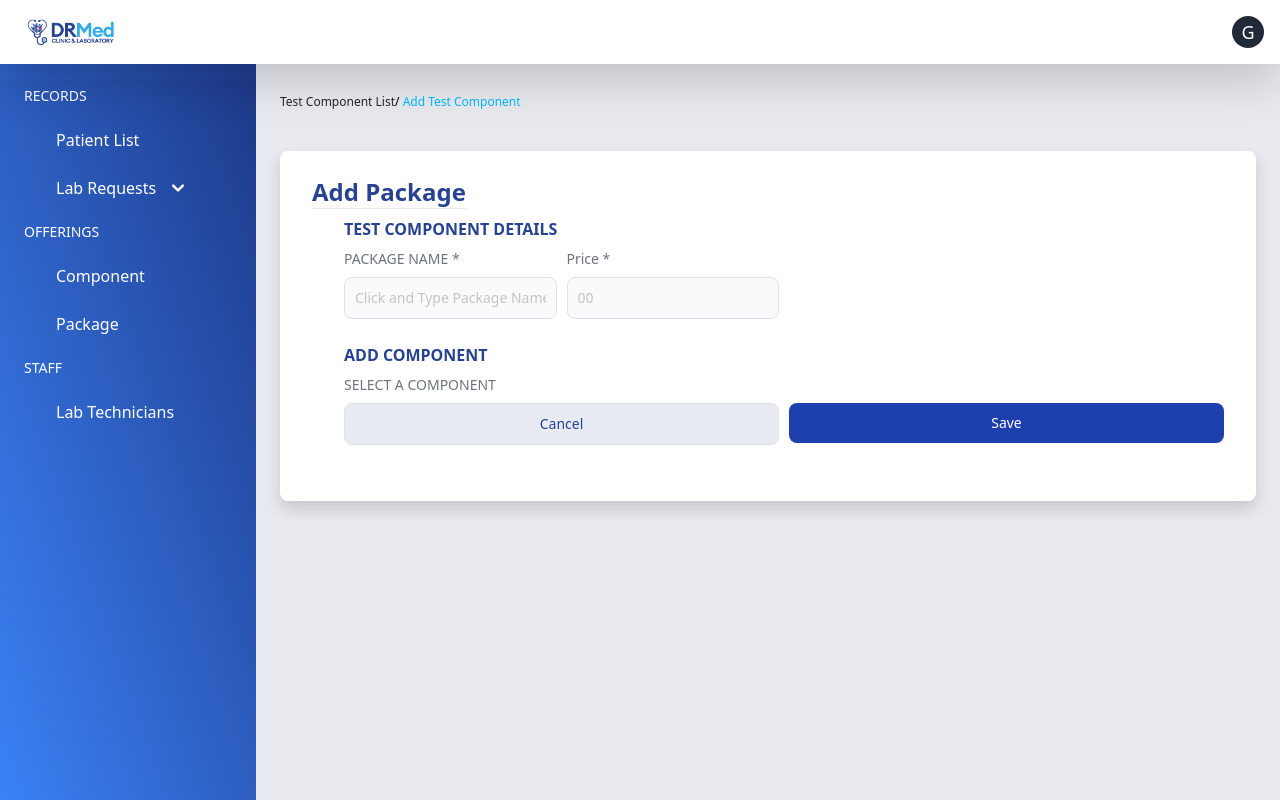
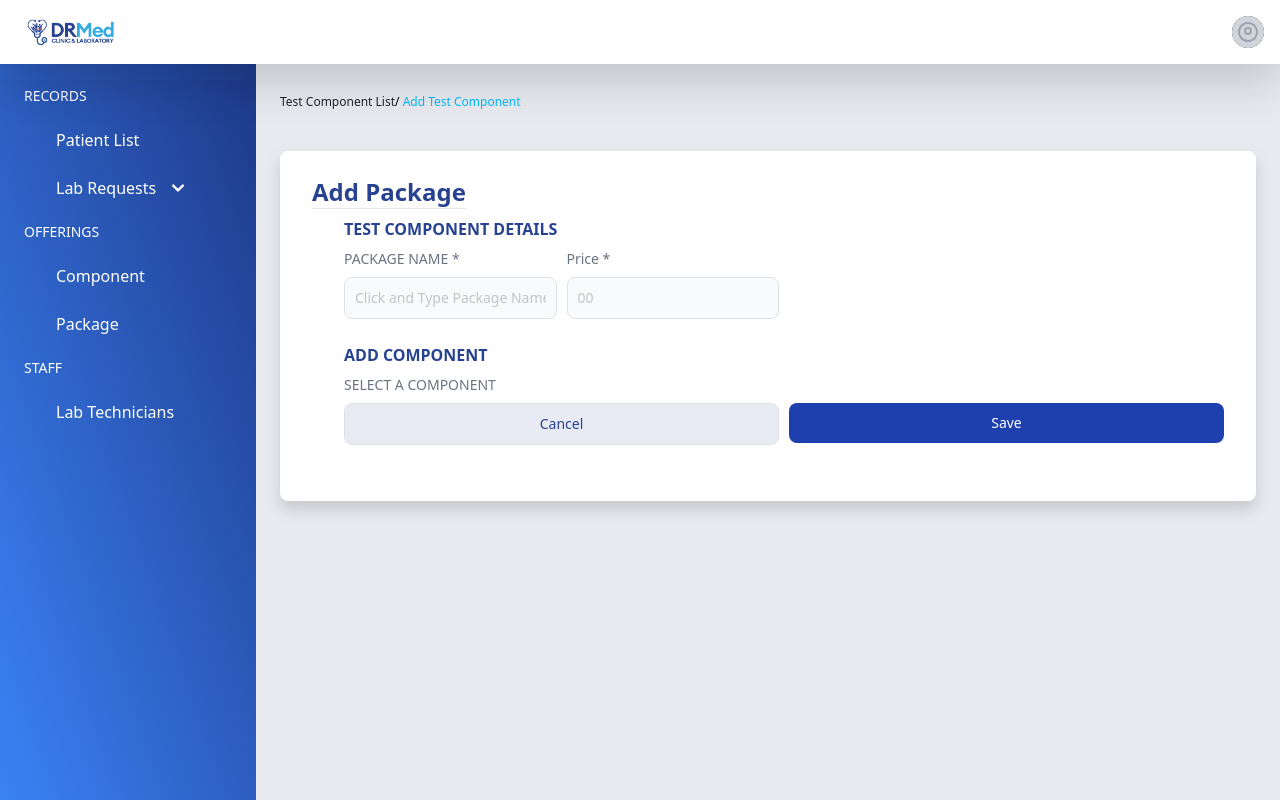
Before and after one commit to daveigh-abogado/drmedlab, a Django app: page /add_package in a window 1280 px wide. Run offline with Django 5.2, Linux system fonts and the light colour scheme; data that the repository does not hold is empty; style sheets or scripts are compiled from the project's sources; some libraries are stand-ins or nearby versions.

Commit message:
UI: Use neutral gray and SVG icon for guest user icon in navbar

```diff
--- a/labreqsys/templates/labreqsys/base.html
+++ b/labreqsys/templates/labreqsys/base.html
@@ -43,8 +43,11 @@
                                     {{ user.username|first|default:"U" }}
                                 </span>
                             {% else %}
-                                <span class="w-8 h-8 flex items-center justify-center rounded-full bg-gray-400 text-white text-lg font-bold uppercase">
-                                    G
+                                <span class="w-8 h-8 flex items-center justify-center rounded-full bg-gray-300 text-gray-600">
+                                    <!-- Guest SVG icon -->
+                                    <svg xmlns="http://www.w3.org/2000/svg" class="h-6 w-6" fill="none" viewBox="0 0 24 24" stroke="currentColor">
+                                        <path stroke-linecap="round" stroke-linejoin="round" stroke-width="2" d="M5.121 17.804A9 9 0 1112 21a9 9 0 01-6.879-3.196zM15 11a3 3 0 11-6 0 3 3 0 016 0z" />
+                                    </svg>
                                 </span>
                             {% endif %}
                             </button>
```
